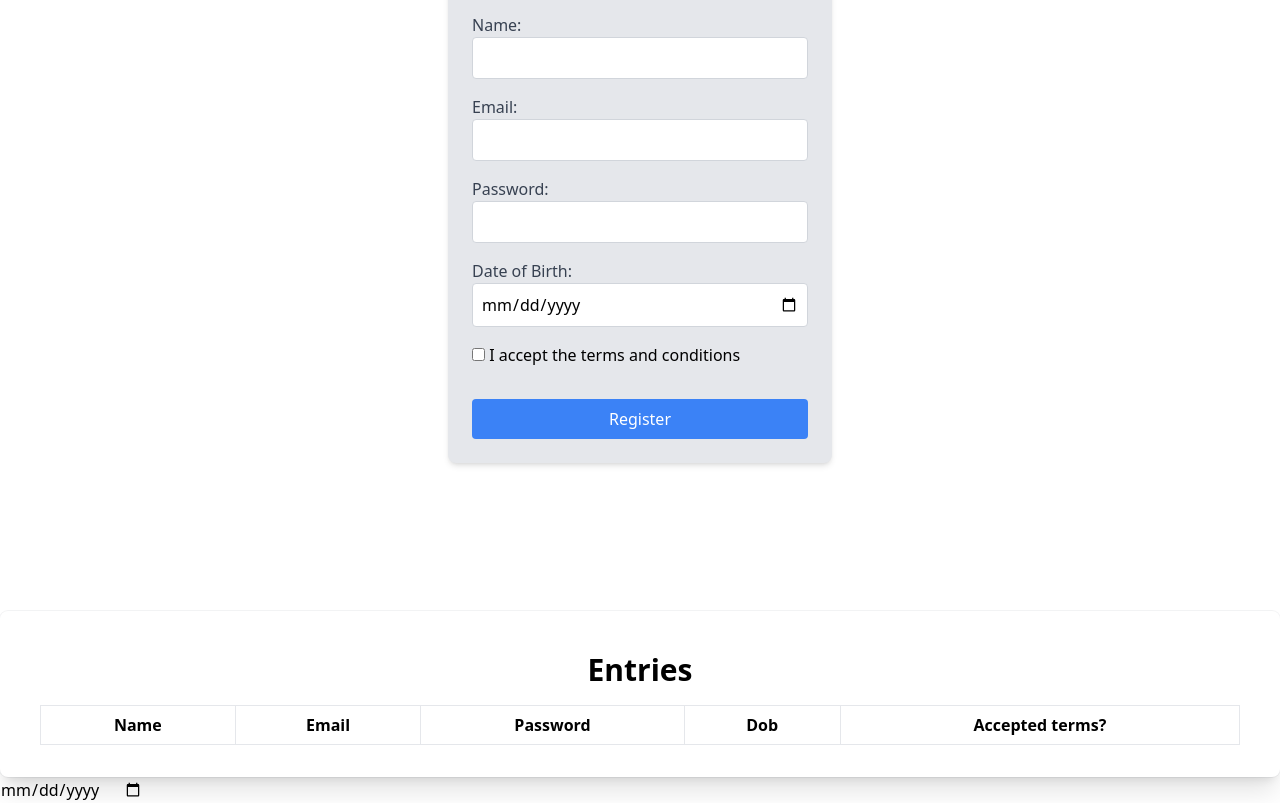
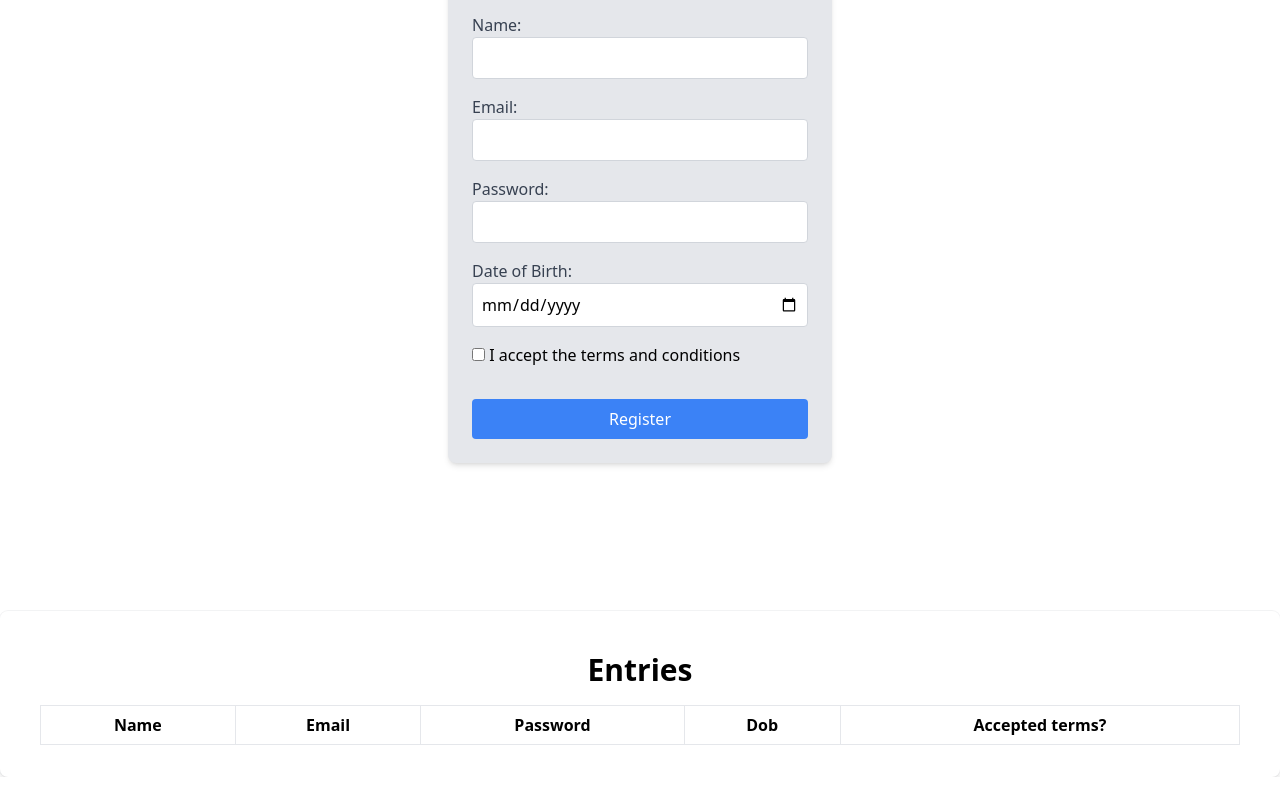
Before and after one commit to Sanjith2006k/wd101, a plain HTML site: page index.html in a window 1280 px wide. Shown: the part 171-974 px from the top of the page. After the commit the page ends 948 px from the top, so only its background shows below. Drawn offline with nearby package versions, Linux system fonts and the light colour scheme.

Commit message:
index.html

```diff
--- a/index.html
+++ b/index.html
@@ -40,7 +40,7 @@
   </div>
   </div>
   <script src="index.js"></script>
-  <scrip><input type="date" id="dob" name="dob"></script>
+
 
 <script>
   const today = new Date();
```
